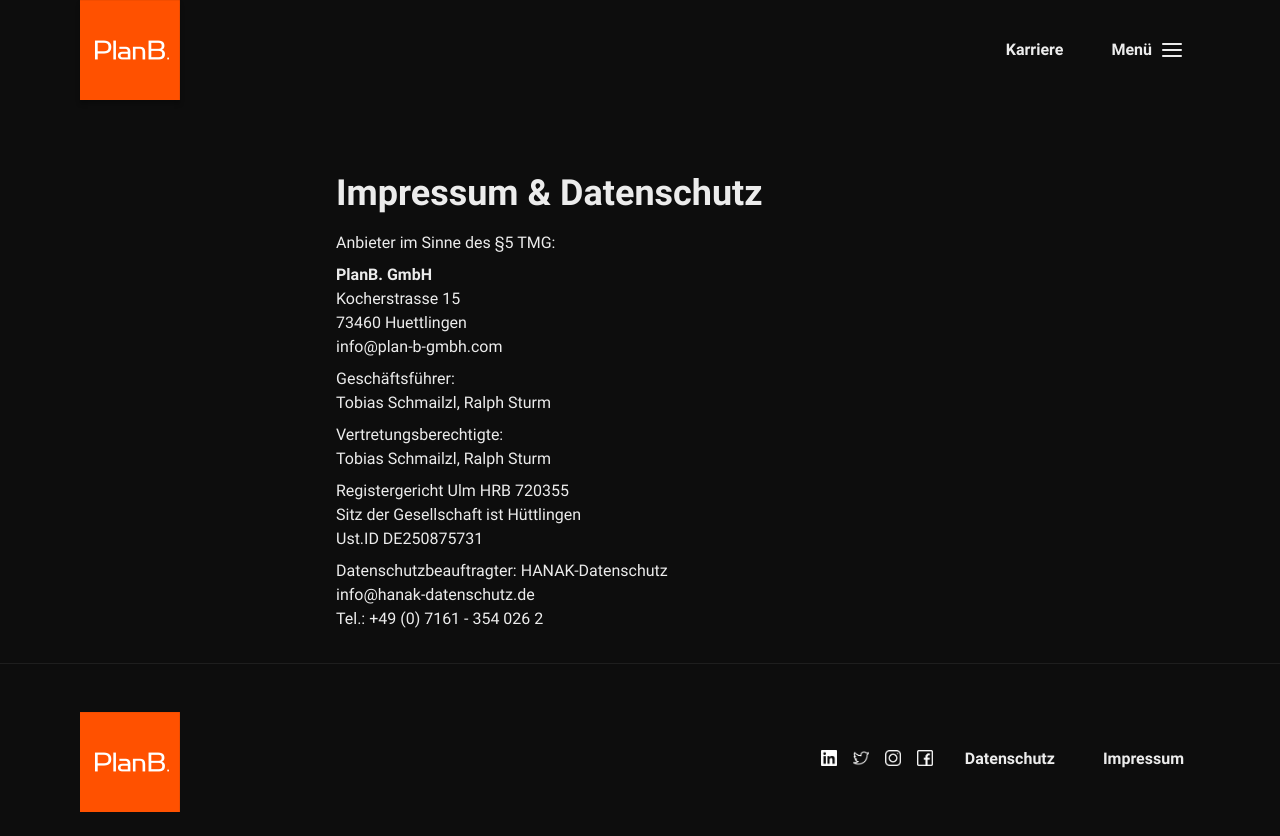
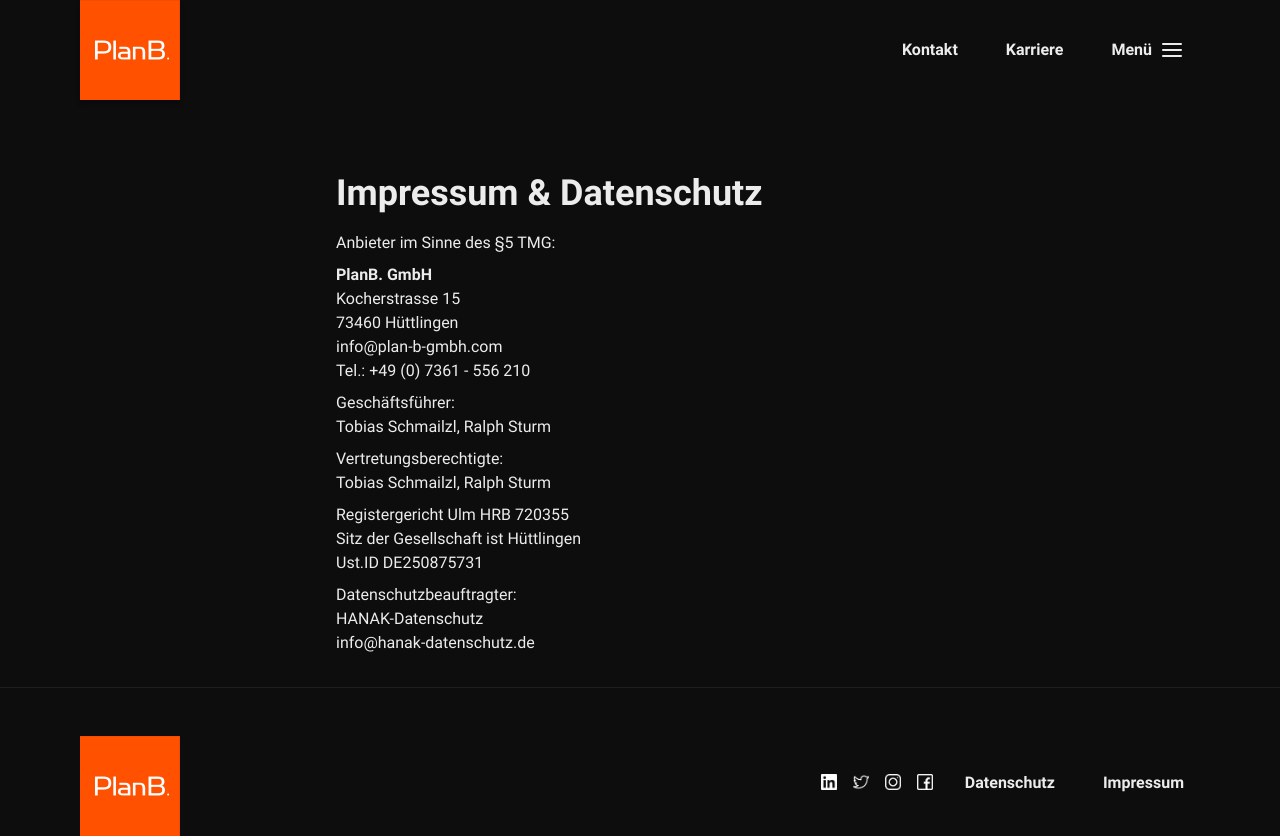
Before and after one commit to philippreiner/planb-nextjs, a Next.js app: page /imprint in a window 1280 px wide. Before the commit the page ends 812 px from the top, so only its background shows below. Built offline with nearby package versions, Linux system fonts and the light colour scheme.

Commit message:
added kontakt removed hanak tel.

```diff
--- a/components/header/header.js
+++ b/components/header/header.js
@@ -34,6 +34,11 @@
                 </Box>
                 <Spacer />
                 <HStack spacing="4">
+                    <NextLink href="mailto:info@plan-b-gmbh.com">
+                        <Button className={Styles.desktop} variant="ghost">
+                            Kontakt
+                        </Button>
+                    </NextLink>
                     <NextLink href="/karriere/">
                         <Button className={Styles.desktop} variant="ghost">
                             Karriere
--- a/pages/imprint.js
+++ b/pages/imprint.js
@@ -13,8 +13,9 @@
                 <p>
                     <strong>PlanB. GmbH</strong> <br />
                     Kocherstrasse 15 <br />
-                    73460 Huettlingen <br />
-                    info@plan-b-gmbh.com
+                    73460 Hüttlingen <br />
+                    info@plan-b-gmbh.com <br/>
+                    Tel.: +49 (0) 7361 - 556 210
                     <br />
                 </p>
                 <p>
@@ -33,9 +34,9 @@
                 </p>
 
                 <p>
-                    Datenschutzbeauftragter: HANAK-Datenschutz <br />
+                    Datenschutzbeauftragter: <br/>
+                    HANAK-Datenschutz <br />
                     info@hanak-datenschutz.de <br />
-                    Tel.: +49 (0) 7161 - 354 026 2
                 </p>
 
             </Basicpage>
```
